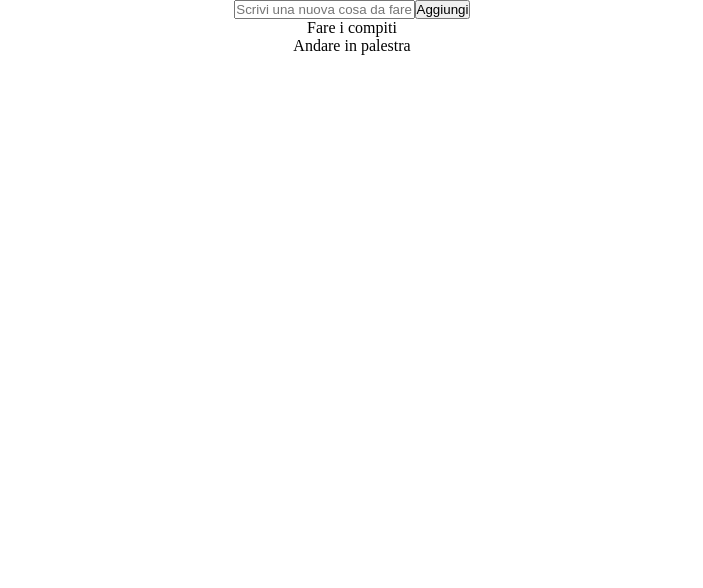
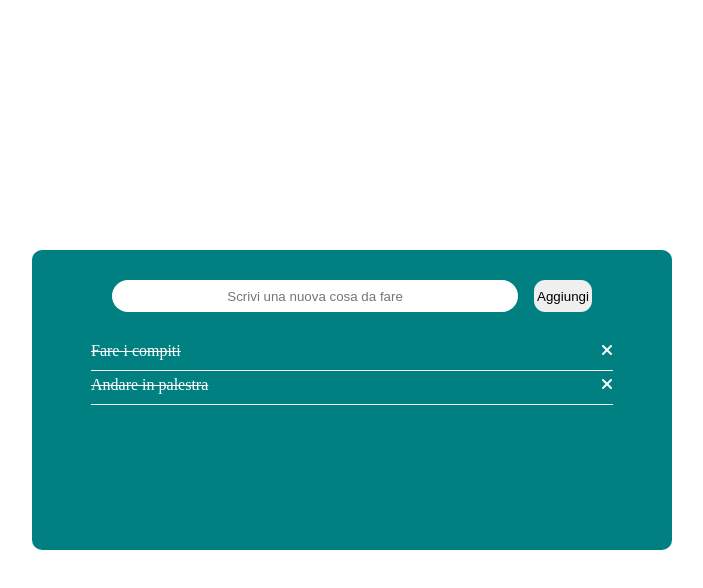
Before and after one commit to alessandraspalla/vue-todolist, a plain HTML site: page index.html in a window 1280 px wide. Shown: the whole page, without its empty margins (288-991 px from the left). Drawn offline with nearby package versions, Linux system fonts and the light colour scheme.

Commit message:
add new task with input and button, css and bonus

```diff
--- a/css/style.css
+++ b/css/style.css
@@ -8,3 +8,53 @@
 ul {
     list-style: none;
 }
+
+.line-through {
+    text-decoration: line-through;
+}
+
+.container {
+    overflow: auto;
+    width: 50%;
+    min-height: 300px;
+    background-color: teal;
+    position: absolute;
+    top: 50%;
+    left: 50%;
+    transform: translate(-50%, -50%);
+    padding: 30px;
+    border-radius: 10px;
+}
+
+#input {
+    margin-bottom: 30px;
+}
+
+#input > input {
+    width: 70%;
+    height: 2rem;
+    border-radius: 1rem;
+    border: none;
+}
+
+#input > button {
+    height: 2rem;
+    border-radius: .7rem;
+    margin-left: 1rem;
+    border: none;
+    padding: 3px;
+}
+
+#todolist {
+    width: 90%;
+    margin: 0 auto;
+}
+
+li {
+    display: flex;
+    justify-content: space-between;
+    padding-bottom: 10px;
+    margin-bottom: 5px;
+    border-bottom: 1px solid white;
+    color: white;
+}
--- a/index.html
+++ b/index.html
@@ -4,21 +4,26 @@
     <meta charset="UTF-8">
     <meta http-equiv="X-UA-Compatible" content="IE=edge">
     <meta name="viewport" content="width=device-width, initial-scale=1.0">
+    <link rel="stylesheet" href="https://cdnjs.cloudflare.com/ajax/libs/font-awesome/6.4.0/css/all.min.css" integrity="sha512-iecdLmaskl7CVkqkXNQ/ZH/XLlvWZOJyj7Yy7tcenmpD1ypASozpmT/E0iPtmFIB46ZmdtAc9eNBvH0H/ZpiBw==" crossorigin="anonymous" referrerpolicy="no-referrer" />
     <link rel="stylesheet" href="css/style.css">
     <title>Document</title>
 </head>
 <body>
 
-    <div id="app">
+    <div id="app" class="container">
+        <!-- Contenitore input text per inserire nuova task -->
         <div id="input">
-            <input type="text" v-model="newItem.text" placeholder="Scrivi una nuova cosa da fare">
+            <input type="text" v-model="testo" placeholder="Scrivi una nuova cosa da fare" @keyup.enter="addTask">
             <button @click="addTask">Aggiungi</button>
         </div>
 
         <div id="todolist">
             <ul>
-                <li v-for="item in items">
-                    {{item.text}}
+                <!-- Nuove task generate con v-for -->
+                <li v-for="(item, i) in items">
+                    <span @click="toggleDone(i)"
+                    :class="item.done === true ? 'line-through' : ''">{{item.text}}</span>
+                    <i class="fa-solid fa-xmark" @click="deleteTask(i)"></i>
                 </li>
             </ul>
         </div>
--- a/js/main.js
+++ b/js/main.js
@@ -3,10 +3,7 @@ const {createApp} = Vue;
 createApp({
     data(){
         return {
-            newItem:{
-                text:'',
-                done: false
-            },
+            testo:'',
             items: [
                 {
                     text: 'Fare i compiti',
@@ -21,10 +18,29 @@ createApp({
     },
     methods: {
         addTask(){
-            if(this.newItem.text !== ''){
-                this.items.push(this.newItem);
+            const newTask = {
+                text: this.testo,
+                done: false
             }
-            this.newItem.text = '';
+            if(newTask.text !== ''){
+                this.items.unshift(newTask);
+            }
+
+            this.testo = ''
+        },
+        // MILESTONE 2
+        deleteTask(indice){
+            console.log(indice);
+            this.items.splice(indice, 1)
+        },
+
+        // BONUS 2
+        toggleDone(indice){
+            if(this.items[indice].done === true){
+                this.items[indice].done = false
+            } else {
+                this.items[indice].done = true
+            }
         }
     }
 }).mount('#app');
```
